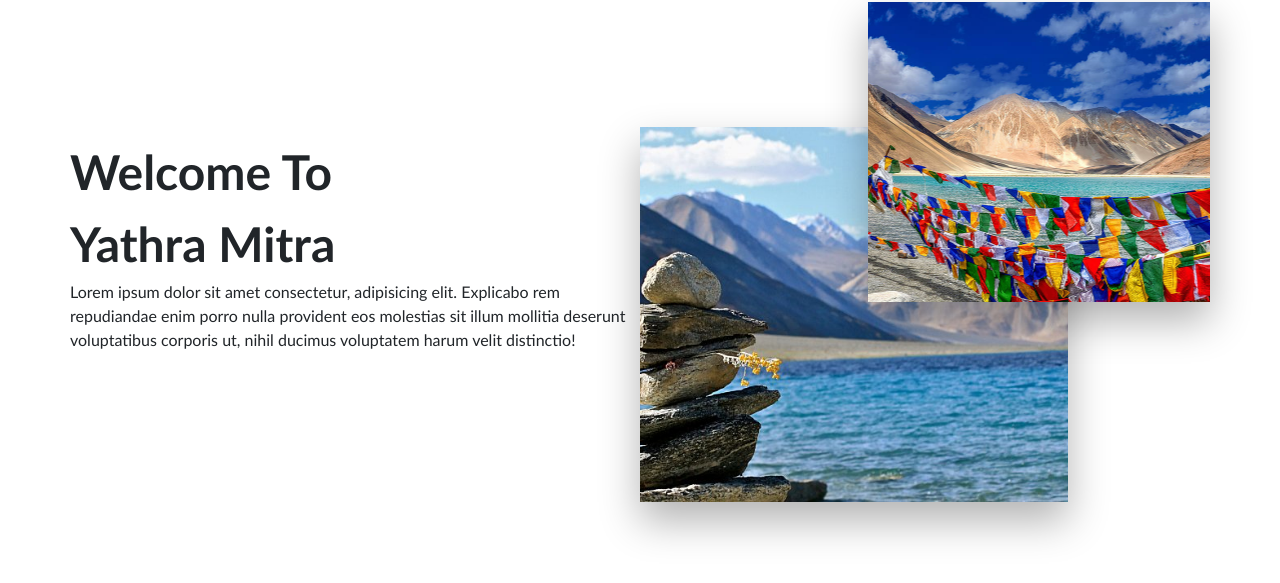
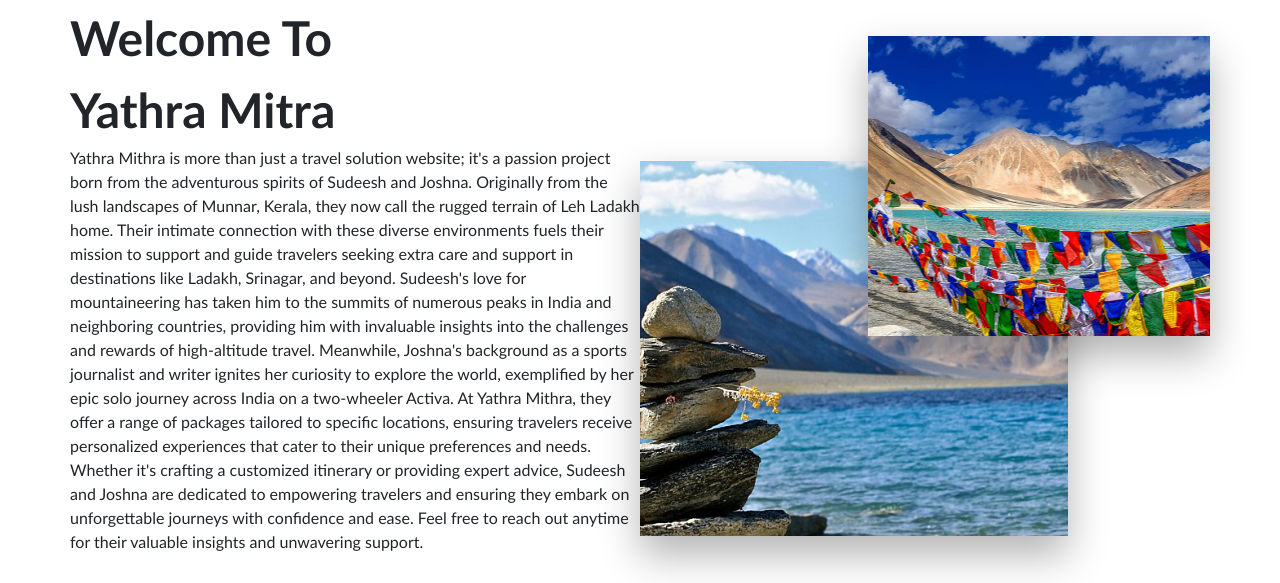
Before and after one commit to salim-mhd/yathraMithra-web, a React (Create React App) app: page / in a window 1280 px wide. Shown: the part 868-1451 px from the top of the page. Built offline with nearby package versions, Linux system fonts and the light colour scheme.

Commit message:
updated the welcome component

```diff
--- a/src/components/welcome container/Welcome.tsx
+++ b/src/components/welcome container/Welcome.tsx
@@ -8,7 +8,7 @@ export default function Welcome() {
     <div className='Welcome'>
         <div className='text-container mb-3'>
             <div className='heading'>Welcome To <br/> Yathra Mitra</div>
-            <div>Lorem ipsum dolor sit amet consectetur, adipisicing elit. Explicabo rem repudiandae enim porro nulla provident eos molestias sit illum mollitia deserunt voluptatibus corporis ut, nihil ducimus voluptatem harum velit distinctio!</div>
+            <div>Yathra Mithra is more than just a travel solution website; it's a passion project born from the adventurous spirits of Sudeesh and Joshna. Originally from the lush landscapes of Munnar, Kerala, they now call the rugged terrain of Leh Ladakh home. Their intimate connection with these diverse environments fuels their mission to support and guide travelers seeking extra care and support in destinations like Ladakh, Srinagar, and beyond. Sudeesh's love for mountaineering has taken him to the summits of numerous peaks in India and neighboring countries, providing him with invaluable insights into the challenges and rewards of high-altitude travel. Meanwhile, Joshna's background as a sports journalist and writer ignites her curiosity to explore the world, exemplified by her epic solo journey across India on a two-wheeler Activa. At Yathra Mithra, they offer a range of packages tailored to specific locations, ensuring travelers receive personalized experiences that cater to their unique preferences and needs. Whether it's crafting a customized itinerary or providing expert advice, Sudeesh and Joshna are dedicated to empowering travelers and ensuring they embark on unforgettable journeys with confidence and ease. Feel free to reach out anytime for their valuable insights and unwavering support.</div>
         </div>
         <div className='images'>
             <div><img src={image1} alt=""  className='image-1'/></div>
```
